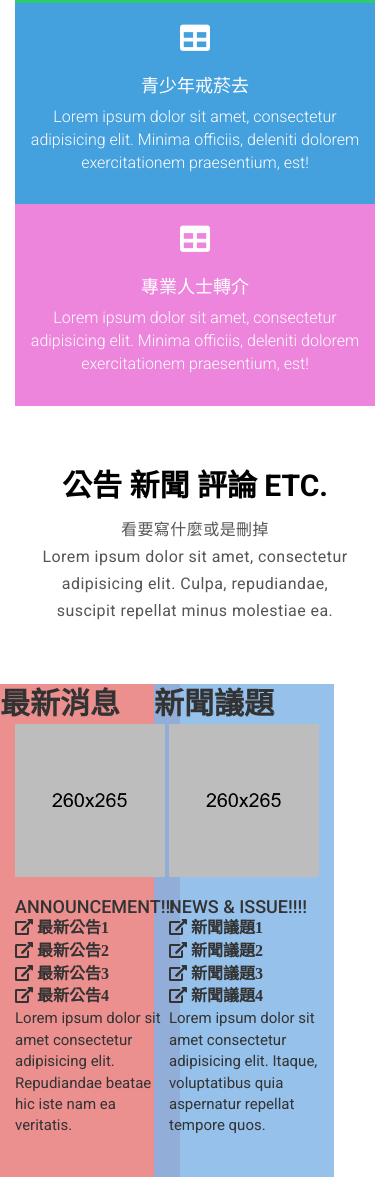
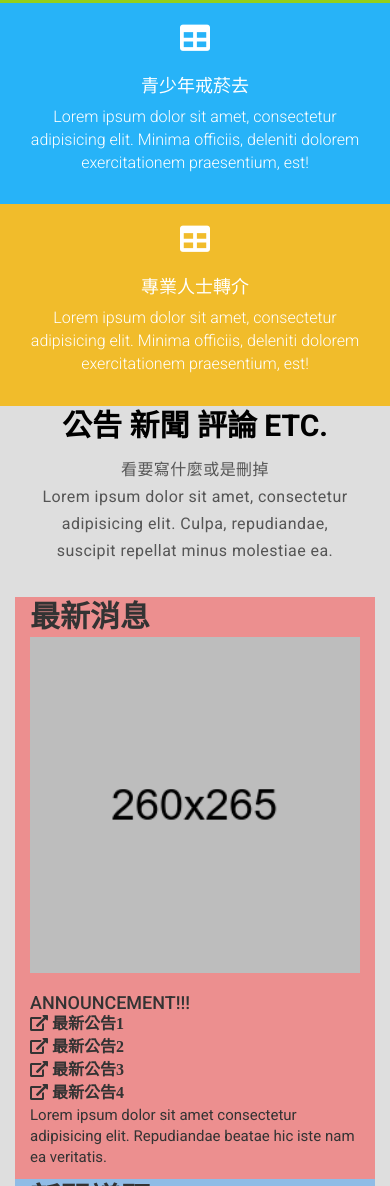
Before and after one commit to yuhow840522/tsh-web-demo, a plain HTML site: page index.html in a window 390 px wide. Shown: the part 814-2000 px from the top of the page. Drawn offline with nearby package versions, Linux system fonts and the light colour scheme.

Commit message:
修正news&issue區塊排版問題，但container大小仍需修改

```diff
--- a/assets/css/style.css
+++ b/assets/css/style.css
@@ -31,6 +31,7 @@
 */
 
 /* BASE - Base tyles, Variables, Mixins, etc. */
+
 body {
   background-color: #ffffff;
   font-family: "Apple LiGothic Medium", "Microsoft YaHei", "Roboto", sans-serif;
@@ -488,43 +489,44 @@ NAVBAR SECTION
   width: 100%;
 }
 
-#tsh-service .tsh-service-area {
-  display: inline;
-  float: left;
-  width: 100%;
-}
-
-#tsh-service .tsh-service-area .tsh-service-single {
-  background-color: #01bafd;
+#tsh-service {
+
+}
+
+#tsh-service .tsh-service-single {
+  /* -webkit-box-sizing: border-box;
+  -moz-box-sizing: border-box;
+  box-sizing: border-box; */
+  background-color: #f8672e;
   color: #fff;
   display: inline;
   float: left;
   padding: 35px 25px;
+  /* margin: 3px; */
   text-align: center;
-  width: 25%;
-}
-
-#tsh-service .tsh-service-area .tsh-service-single:nth-child(2) {
-  background-color: #2ecc71;
-}
-
-#tsh-service .tsh-service-area .tsh-service-single:nth-child(3) {
-  background-color: #45a0de;
-}
-
-#tsh-service .tsh-service-area .tsh-service-single:nth-child(4) {
-  background-color: #ec85db;
-}
-
-#tsh-service .tsh-service-area .tsh-service-single span {
+}
+
+#tsh-service .tsh-service-single:nth-child(2) {
+  background-color: #94cf1c;
+}
+
+#tsh-service .tsh-service-single:nth-child(3) {
+  background-color: #27b3f8;
+}
+
+#tsh-service .tsh-service-single:nth-child(4) {
+  background-color: #f1bc2b;
+}
+
+#tsh-service .tsh-service-single span {
   font-size: 30px;
 }
 
-#tsh-service .tsh-service-area .tsh-service-single h3 {
+#tsh-service .tsh-service-single h3 {
   font-size: 25px;
 }
 
-#tsh-service .tsh-service-area .tsh-service-single p {
+#tsh-service .tsh-service-single p {
   font-weight: lighter;
 }
 
@@ -631,12 +633,11 @@ NAVBAR SECTION
 
 .tsh-title {
   display: inline;
-  float: left;
   text-align: center;
-  width: 100%;
 }
 
 .tsh-title h2 {
+  margin-top: 10px;
   color: #000;
   margin-bottom: 10px;
   text-transform: uppercase;
@@ -926,53 +927,37 @@ NAVBAR SECTION
 }
 
 /*==================
- TEACHER SECTION
+NEWS & ISSUE SECTION
 ====================*/
 
 .tsh-news {
   display: inline-block;
-  width: 50%;
   background: rgb(236, 143, 143);
 }
 
 .tsh-issue {
   display: inline-block;
-  width: 50%;
   background: rgba(127, 181, 231, 0.829);
 }
 
 
-#tsh-our-teacher {
-  display: inline;
-  float: left;
-  padding: 100px 0;
-  width: 100%;
-}
-
-#tsh-our-teacher .tsh-our-teacher-area {
-  display: inline;
-  float: left;
-  width: 100%;
-}
-
-#tsh-our-teacher .tsh-our-teacher-area .tsh-our-teacher-content {
-  display: inline;
-  float: left;
-  margin-top: 50px;
-  width: 100%;
-}
-
-#tsh-our-teacher .tsh-our-teacher-area .tsh-our-teacher-content .tsh-our-teacher-single {
-  display: inline;
-  float: left;
-  width: 100%;
-}
-
-#tsh-our-teacher .tsh-our-teacher-area .tsh-our-teacher-content .tsh-our-teacher-single:hover .tsh-our-teacher-img .tsh-our-teacher-social {
+#tsh-newsandissue {
+  background: rgba(133, 130, 130, 0.267);
+}
+
+#tsh-newsandissue .tsh-newsandissue-area .tsh-newsandissue-content {
+  display: inline;
+}
+
+#tsh-newsandissue .tsh-newsandissue-area .tsh-newsandissue-content .tsh-newsandissue-single {
+  display: inline;
+}
+
+#tsh-newsandissue .tsh-newsandissue-area .tsh-newsandissue-content .tsh-newsandissue-single:hover .tsh-newsandissue-img .tsh-newsandissue-social {
   opacity: 1;
 }
 
-#tsh-our-teacher .tsh-our-teacher-area .tsh-our-teacher-content .tsh-our-teacher-single:hover .tsh-our-teacher-img .tsh-our-teacher-social a {
+#tsh-newsandissue .tsh-newsandissue-area .tsh-newsandissue-content .tsh-newsandissue-single:hover .tsh-newsandissue-img .tsh-newsandissue-social a {
   -moz-transform: translateY(0%);
   -o-transform: translateY(0%);
   -ms-transform: translateY(0%);
@@ -980,7 +965,7 @@ NAVBAR SECTION
   transform: translateY(0%);
 }
 
-#tsh-our-teacher .tsh-our-teacher-area .tsh-our-teacher-content .tsh-our-teacher-single .tsh-our-teacher-img {
+#tsh-newsandissue .tsh-newsandissue-area .tsh-newsandissue-content .tsh-newsandissue-single .tsh-newsandissue-img {
   background-color: #ccc;
   display: inline;
   position: relative;
@@ -988,11 +973,11 @@ NAVBAR SECTION
   width: 100%;
 }
 
-#tsh-our-teacher .tsh-our-teacher-area .tsh-our-teacher-content .tsh-our-teacher-single .tsh-our-teacher-img img {
-  width: 100%;
-}
-
-#tsh-our-teacher .tsh-our-teacher-area .tsh-our-teacher-content .tsh-our-teacher-single .tsh-our-teacher-img .tsh-our-teacher-social {
+#tsh-newsandissue .tsh-newsandissue-area .tsh-newsandissue-content .tsh-newsandissue-single .tsh-newsandissue-img img {
+  width: 100%;
+}
+
+#tsh-newsandissue .tsh-newsandissue-area .tsh-newsandissue-content .tsh-newsandissue-single .tsh-newsandissue-img .tsh-newsandissue-social {
   bottom: 0;
   left: 0;
   opacity: 0;
@@ -1009,7 +994,7 @@ NAVBAR SECTION
   transition: all 0.45s;
 }
 
-#tsh-our-teacher .tsh-our-teacher-area .tsh-our-teacher-content .tsh-our-teacher-single .tsh-our-teacher-img .tsh-our-teacher-social a {
+#tsh-newsandissue .tsh-newsandissue-area .tsh-newsandissue-content .tsh-newsandissue-single .tsh-newsandissue-img .tsh-newsandissue-social a {
   border: 2px solid #fff;
   color: #fff;
   display: inline-block;
@@ -1030,24 +1015,24 @@ NAVBAR SECTION
   transition: all 0.45s;
 }
 
-#tsh-our-teacher .tsh-our-teacher-area .tsh-our-teacher-content .tsh-our-teacher-single .tsh-our-teacher-img .tsh-our-teacher-social a:hover,
-#tsh-our-teacher .tsh-our-teacher-area .tsh-our-teacher-content .tsh-our-teacher-single .tsh-our-teacher-img .tsh-our-teacher-social a:focus {
+#tsh-newsandissue .tsh-newsandissue-area .tsh-newsandissue-content .tsh-newsandissue-single .tsh-newsandissue-img .tsh-newsandissue-social a:hover,
+#tsh-newsandissue .tsh-newsandissue-area .tsh-newsandissue-content .tsh-newsandissue-single .tsh-newsandissue-img .tsh-newsandissue-social a:focus {
   background-color: #FFF;
 }
 
-#tsh-our-teacher .tsh-our-teacher-area .tsh-our-teacher-content .tsh-our-teacher-single .tsh-ourteacher-single-content {
-  display: inline;
-  float: left;
-  width: 100%;
-}
-
-#tsh-our-teacher .tsh-our-teacher-area .tsh-our-teacher-content .tsh-our-teacher-single .tsh-ourteacher-single-content h4 {
+#tsh-newsandissue .tsh-newsandissue-area .tsh-newsandissue-content .tsh-newsandissue-single .tsh-newsandissue-single-content {
+  display: inline;
+  float: left;
+  width: 100%;
+}
+
+#tsh-newsandissue .tsh-newsandissue-area .tsh-newsandissue-content .tsh-newsandissue-single .tsh-newsandissue-single-content h4 {
   margin-bottom: 0;
   margin-top: 20px;
   text-transform: uppercase;
 }
 
-#tsh-our-teacher .tsh-our-teacher-area .tsh-our-teacher-content .tsh-our-teacher-single .tsh-ourteacher-single-content span {
+#tsh-newsandissue .tsh-newsandissue-area .tsh-newsandissue-content .tsh-newsandissue-single .tsh-newsandissue-single-content span {
   color: #000;
   display: block;
   font-size: 14px;
@@ -1055,7 +1040,7 @@ NAVBAR SECTION
   margin-top: 5px;
 }
 
-#tsh-our-teacher .tsh-our-teacher-area .tsh-our-teacher-content .tsh-our-teacher-single .tsh-ourteacher-single-content p {
+#tsh-newsandissue .tsh-newsandissue-area .tsh-newsandissue-content .tsh-newsandissue-single .tsh-newsandissue-single-content p {
   font-size: 15px;
 }
 
@@ -2434,7 +2419,7 @@ NAVBAR SECTION
     line-height: 1.5;
   }
 
-  #tsh-service .tsh-service-area .tsh-service-single h3 {
+  #tsh-service .tsh-service-single h3 {
     font-size: 20px;
   }
 
@@ -2482,12 +2467,12 @@ NAVBAR SECTION
     padding: 60px 0 90px;
   }
 
-  #tsh-our-teacher {
+  #tsh-newsandissue {
     padding: 60px 0;
     width: 100%;
   }
 
-  #tsh-our-teacher .tsh-our-teacher-area .tsh-our-teacher-content .tsh-our-teacher-single {
+  #tsh-newsandissue .tsh-newsandissue-area .tsh-newsandissue-content .tsh-newsandissue-single {
     margin-bottom: 30px;
   }
 
@@ -2683,11 +2668,11 @@ NAVBAR SECTION
     margin-top: 30px;
   }
 
-  #tsh-service .tsh-service-area .tsh-service-single {
+  #tsh-service .tsh-service-single {
     padding: 20px 5px;
   }
 
-  #tsh-service .tsh-service-area .tsh-service-single h3 {
+  #tsh-service .tsh-service-single h3 {
     font-size: 16px;
   }
 
@@ -2749,12 +2734,12 @@ NAVBAR SECTION
     height: 270px;
   }
 
-  #tsh-service .tsh-service-area .tsh-service-single {
+  #tsh-service .tsh-service-single {
     padding: 20px 15px;
     width: 100%;
   }
 
-  #tsh-service .tsh-service-area .tsh-service-single h3 {
+  #tsh-service .tsh-service-single h3 {
     font-size: 18px;
   }
 
--- a/index.html
+++ b/index.html
@@ -199,10 +199,8 @@
   </div>
   <!-- End search box -->
 
-  <!-- Start Slider -->
   <!-- Start Banner -->
   <section id="tsh-slider">
-    <!-- Start single slider item -->
     <div class="tsh-slider-single">
       <div class="tsh-slider-img">
         <figure>
@@ -220,53 +218,15 @@
         <a href="#" class="tsh-read-more-btn">尼古丁依賴檢測</a>
       </div>
     </div>
-    <!-- Start single slider item -->
-    <!-- Start single slider item -->
-    <!-- <div class="tsh-slider-single">
-      <div class="tsh-slider-img">
-        <figure>
-          <img src="assets/img/slider/2.jpg" alt="img">
-        </figure>
-      </div>
-      <div class="tsh-slider-content">
-        <h4>Premiutsh Quality Free Template</h4>
-        <span></span>
-        <h2>Best Education Template Ever</h2>
-        <p>Lorem ipsum dolor sit amet, consectetur adipisicing elit. Dolor amet error eius reiciendis eum sint unde
-          eveniet deserunt est debitis corporis temporibus recusandae accusatshs.</p>
-        <a href="#" class="tsh-read-more-btn">Read More</a>
-      </div>
-    </div> -->
-    <!-- Start single slider item -->
-    <!-- Start single slider item -->
-    <!-- <div class="tsh-slider-single">
-      <div class="tsh-slider-img">
-        <figure>
-          <img src="assets/img/slider/3.jpg" alt="img">
-        </figure>
-      </div>
-      <div class="tsh-slider-content">
-        <h4>Exclusivly For Education</h4>
-        <span></span>
-        <h2>Education For Everyone</h2>
-        <p>Lorem ipsum dolor sit amet, consectetur adipisicing elit. Dolor amet error eius reiciendis eum sint unde
-          eveniet deserunt est debitis corporis temporibus recusandae accusatshs.</p>
-        <a href="#" class="tsh-read-more-btn">Read More</a>
-      </div>
-    </div> -->
-    <!-- Start single slider item -->
   </section>
   <!-- End Banner -->
-  <!-- End Slider -->
 
   <!-- Start group  -->
   <section id="tsh-service">
     <div class="container">
       <div class="row">
-        <div class="col-sm-12">
-          <div class="tsh-service-area">
-            <!-- Start single service -->
-            <a href="#" class="tsh-service-single">
+
+        <a href="#" class="tsh-service-single col-lg-3 col-sm-6 col-xs-12">
           <span class="fa fa-book"></span>
           <h3>本人尋求戒菸</h3>
           <p>
@@ -275,9 +235,8 @@
             est!
           </p>
         </a>
-            <!-- Start single service -->
-            <!-- Start single service -->
-            <a href="#" class="tsh-service-single">
+
+        <a href="#" class="tsh-service-single  col-lg-3  col-sm-6  col-xs-12">
           <span class="fa fa-users"></span>
           <h3>協助身旁他人</h3>
           <p>
@@ -286,9 +245,8 @@
             est!
           </p>
         </a>
-            <!-- Start single service -->
-            <!-- Start single service -->
-            <a href="#" class="tsh-service-single">
+
+        <a href="#" class="tsh-service-single  col-lg-3  col-sm-6  col-xs-12">
           <span class="fa fa-table"></span>
           <h3>青少年戒菸去</h3>
           <p>
@@ -297,9 +255,8 @@
             est!
           </p>
         </a>
-            <!-- Start single service -->
-            <!-- Start single service -->
-            <a href="#" class="tsh-service-single">
+
+        <a href="#" class="tsh-service-single  col-lg-3  col-sm-6  col-xs-12">
           <span class="fa fa-table"></span>
           <h3>專業人士轉介</h3>
           <p>
@@ -308,20 +265,19 @@
             est!
           </p>
         </a>
-            <!-- Start single service -->
+
       </div>
-        </div>
-      </div>
+
     </div>
   </section>
   <!-- End group  -->
 
   <!-- Start news & issue -->
-  <section id="tsh-our-teacher">
+  <section id="tsh-newsandissue">
     <div class="container">
       <div class="row">
         <div class="col-md-12">
-          <div class="tsh-our-teacher-area">
+          <div class="tsh-newsandissue-area">
             <!-- begain title -->
             <div class="tsh-title">
               <h2>公告 新聞 評論 etc.</h2>
@@ -332,22 +288,22 @@
               </p>
             </div>
             <!-- end title -->
-            <!-- begain our teacher content -->
-            <div class="tsh-our-teacher-content">
-              <div class="row tsh-news">
+            <!-- begain news and issue content -->
+            <div class="row tsh-newsandissue-content">
+              <div class="col-sm-6 col-xs-12 tsh-news">
                 <h2>最新消息</h2>
-                <div class="col-sm-12">
-                  <div class="tsh-our-teacher-single">
-                    <figure class="tsh-our-teacher-img">
+                <!-- <div class="col-sm-12"> -->
+                <div class="tsh-newsandissue-single">
+                  <figure class="tsh-newsandissue-img">
                     <img src="assets/img/teachers/teacher-01.png" alt="teacher img" />
-                      <div class="tsh-our-teacher-social">
+                    <div class="tsh-newsandissue-social">
                       <a href="#"><span class="far fa-newspaper"></span></a>
                       <a href="#"><span class="far fa-newspaper"></span></a>
                       <a href="#"><span class="far fa-newspaper"></span></a>
                       <a href="#"><span class="far fa-newspaper"></span></a>
                     </div>
                   </figure>
-                    <div class="tsh-ourteacher-single-content">
+                  <div class="tsh-newsandissue-single-content">
                     <h4>Announcement!!!</h4>
                     <ul>
                       <li><a href="#" class="fas fa-external-link-alt"> 最新公告1</a></li>
@@ -360,23 +316,23 @@
                       elit. Repudiandae beatae hic iste nam ea veritatis.
                     </p>
                   </div>
+                  <!-- </div> -->
                 </div>
               </div>
-              </div>
-              <div class="row tsh-issue">
+              <div class="col-sm-6 col-xs-12 tsh-issue">
                 <h2>新聞議題</h2>
-                <div class="col-sm-12">
-                  <div class="tsh-our-teacher-single">
-                    <figure class="tsh-our-teacher-img">
+                <!-- <div class="col-sm-12"> -->
+                <div class="tsh-newsandissue-single">
+                  <figure class="tsh-newsandissue-img">
                     <img src="assets/img/teachers/teacher-03.png" alt="teacher img" />
-                      <div class="tsh-our-teacher-social">
+                    <div class="tsh-newsandissue-social">
                       <a href="#"><span class="far fa-newspaper"></span></a>
                       <a href="#"><span class="far fa-newspaper"></span></a>
                       <a href="#"><span class="far fa-newspaper"></span></a>
                       <a href="#"><span class="far fa-newspaper"></span></a>
                     </div>
                   </figure>
-                    <div class="tsh-ourteacher-single-content">
+                  <div class="tsh-newsandissue-single-content">
                     <h4>News & Issue!!!!</h4>
                     <ul>
                       <li><a href="#" class="fas fa-external-link-alt"> 新聞議題1</a></li>
@@ -390,11 +346,11 @@
                       tempore quos.
                     </p>
                   </div>
+                  <!-- </div> -->
                 </div>
               </div>
             </div>
-            </div>
-            <!-- End our teacher content -->
+            <!-- End news and issue content -->
           </div>
         </div>
       </div>
@@ -443,12 +399,6 @@
                 <div class="tsh-about-us-right iframe-rwd">
                   <iframe src="https://www.google.com/maps/embed?pb=!1m18!1m12!1m3!1d3613.714353320107!2d121.52226931507234!3d25.07766898395187!2m3!1f0!2f0!3f0!3m2!1i1024!2i768!4f13.1!3m3!1m2!1s0x3442a94d48844643%3A0x88be4c19612e3d68!2z5ZyL5rCR5YGl5bq3572y5oiS6I-45bCI57ea5pyN5YuZ5Lit5b-D!5e0!3m2!1szh-TW!2stw!4v1551853078152"
                     width="550" height="450" frameborder="0" style="border:0" allowfullscreen></iframe>
-                  <!-- <a id="tsh-abtus-video"
-                      href="https://www.youtube.com/embed/pC_zpG00Oo4"
-                      target="tshtube-video">
-                      <img src="assets/img/about-us.jpg" alt="img" /> -->
-                  <!-- <iframe width="560" height="315" src="https://www.youtube.com/embed/pC_zpG00Oo4" frameborder="0" allow="accelerometer; autoplay; encrypted-media; gyroscope; picture-in-picture" allowfullscreen></iframe> -->
-
                   </a>
                 </div>
               </div>
```
Lines whose indentation alone changed are shown as unchanged.
